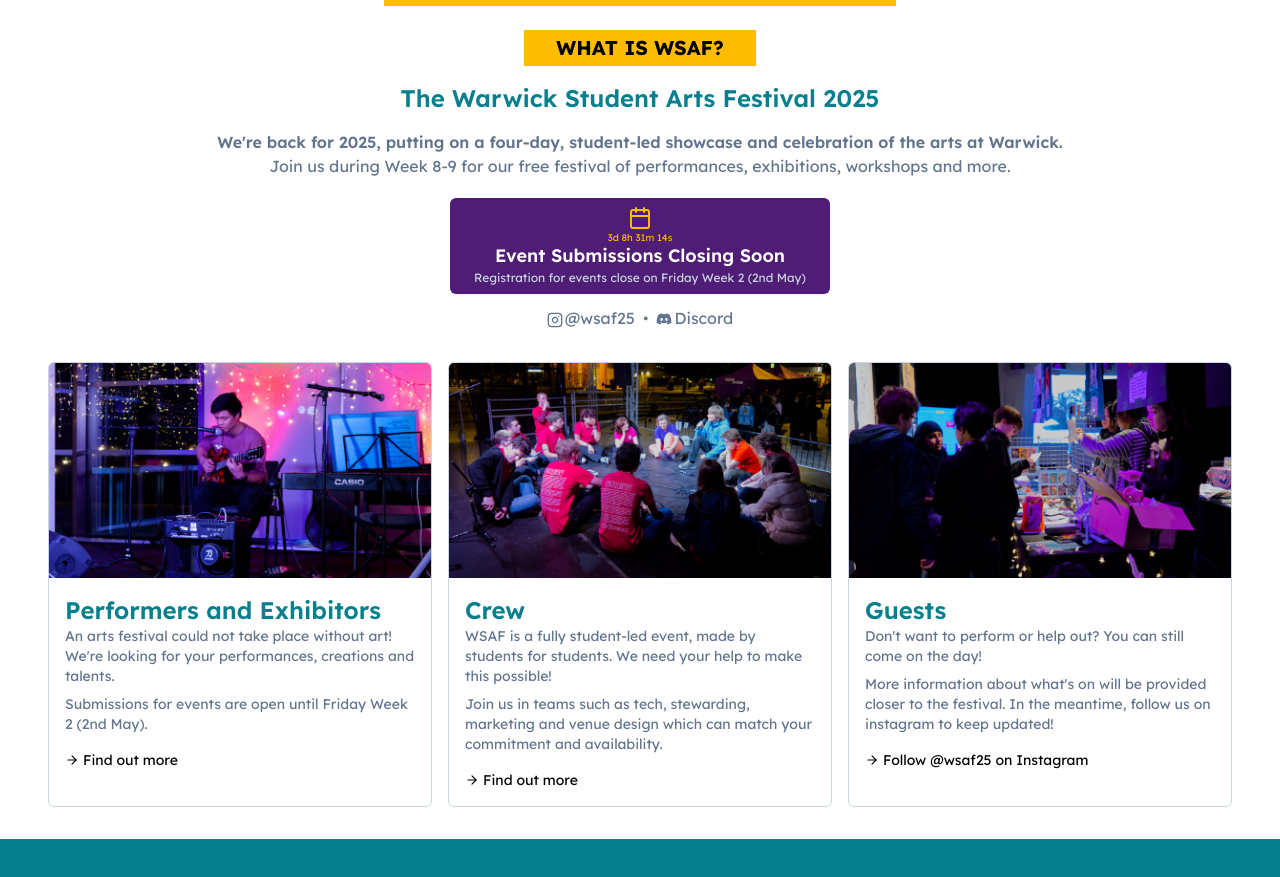
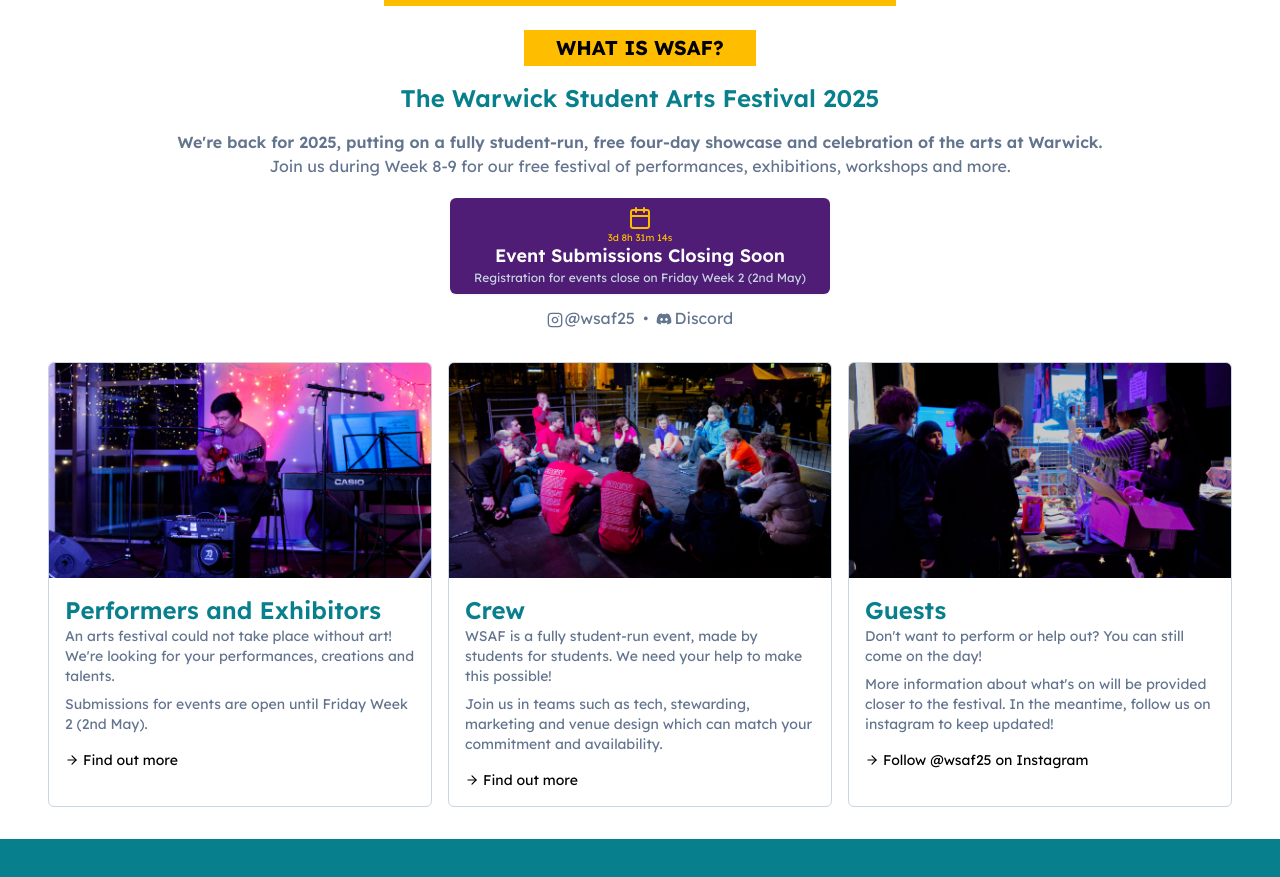
Before and after one commit to WarwickStudentArtsFestival/wsaf25-website, a Next.js app: page / in a window 1280 px wide. Shown: the part 620-1497 px from the top of the page. Built offline with nearby package versions, Linux system fonts and the light colour scheme; grey boxes are pictures that could not be loaded.

Commit message:
:speech_balloon: Emphasise WSAF is student run!

```diff
--- a/src/app/(home)/components/about.tsx
+++ b/src/app/(home)/components/about.tsx
@@ -26,7 +26,7 @@ export default function About() {
       imageAlt: 'WSAF 2024 crew debrief',
       title: 'Crew',
       description: [
-        'WSAF is a fully student-led event, made by students for students. We need your help to make this possible!',
+        'WSAF is a fully student-run event, made by students for students. We need your help to make this possible!',
         'Join us in teams such as tech, stewarding, marketing and venue design which can match your commitment and availability.',
       ],
       footer: 'Find out more',
@@ -55,8 +55,8 @@ export default function About() {
       </h2>
       <div className="max-w-screen-lg mx-auto p-4 mb-1">
         <span className="font-semibold">
-          We&apos;re back for 2025, putting on a four-day, student-led showcase
-          and celebration of the arts at Warwick.
+          We&apos;re back for 2025, putting on a fully student-run, free
+          four-day showcase and celebration of the arts at Warwick.
         </span>
         <br />
         Join us during Week 8-9 for our free festival of performances,
--- a/src/app/layout.tsx
+++ b/src/app/layout.tsx
@@ -15,7 +15,7 @@ const lexend = Lexend({
 export const metadata: Metadata = {
   title: 'Warwick Student Arts Festival 2025',
   description:
-    'Warwick Student Arts Festival (WSAF) is a showcase and celebration of the arts at Warwick, taking place in Week 8-9 of Term 3 (Fri 13th - Mon 16th June).\n\nSubmissions for events are open until Friday 2nd May!',
+    'Warwick Student Arts Festival (WSAF) is a fully student-run showcase and celebration of the arts at Warwick, taking place in Week 8-9 of Term 3 (Fri 13th - Mon 16th June).\n\nSubmissions for events are open until Friday 2nd May!',
   category: 'website',
   keywords: [
     'Warwick',
```
